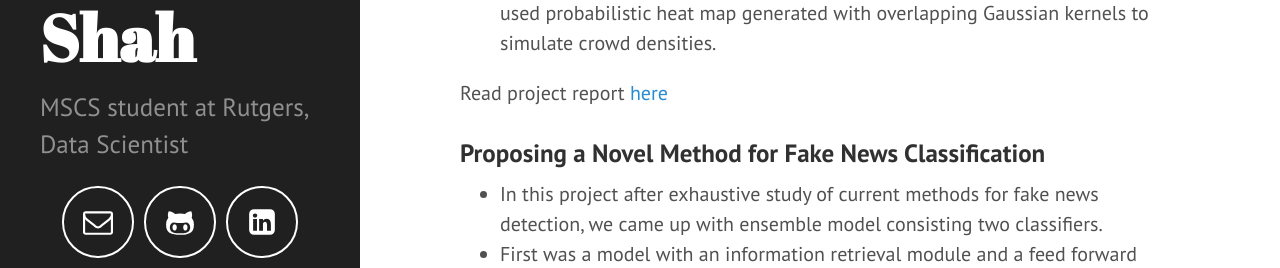
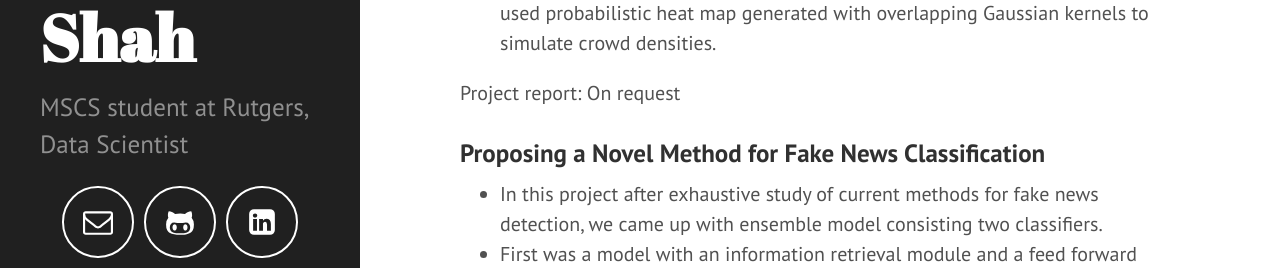
Before and after one commit to xitizzz/xitizzz.github.io, a Jekyll site: the page built from projects.md, in a window 1280 px wide and 900 px high. Shown: the part 445-713 px from the top of the window. Built offline with Jekyll 4.4.1, drawn with Linux system fonts in a browser that asks for light colours.

Commit message:
Comment out link to crowd paper

```diff
--- a/projects.md
+++ b/projects.md
@@ -9,7 +9,7 @@ title: Projects
 * The proposed approaches include non-linear PCA based networks belonging to the autoencoders family (variational autoencoders among others), as well as deep generative models trained under an adversarial setting (generative adversarial network or GAN).
 * We also developed a unique approach for crowd movement representation, it used probabilistic heat map generated with overlapping Gaussian kernels to simulate crowd densities.
 
-Read project report [here](https://xitizzz.github.io/assets/crowd.pdf)
+Project report: On request <!--- [here](https://xitizzz.github.io/assets/crowd.pdf) --->
 
 
 ### Proposing a Novel Method for Fake News Classification
```
